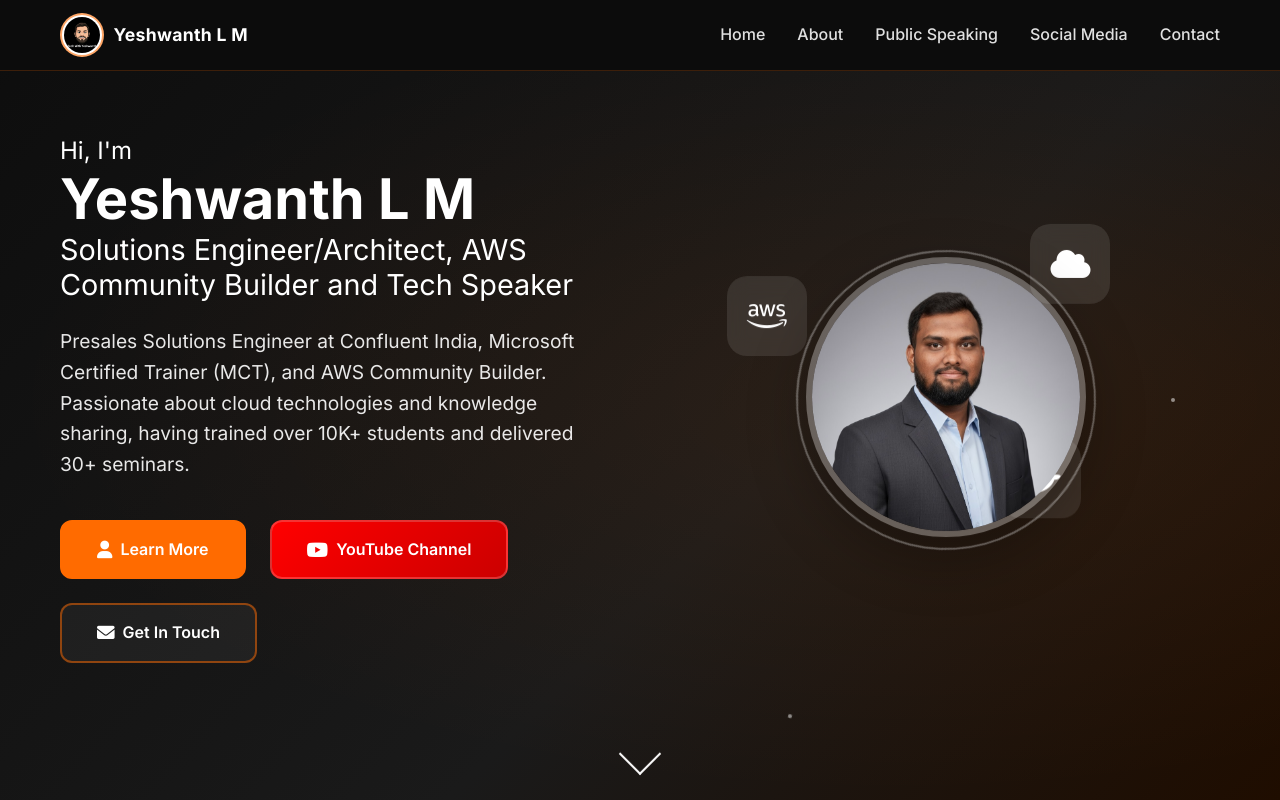
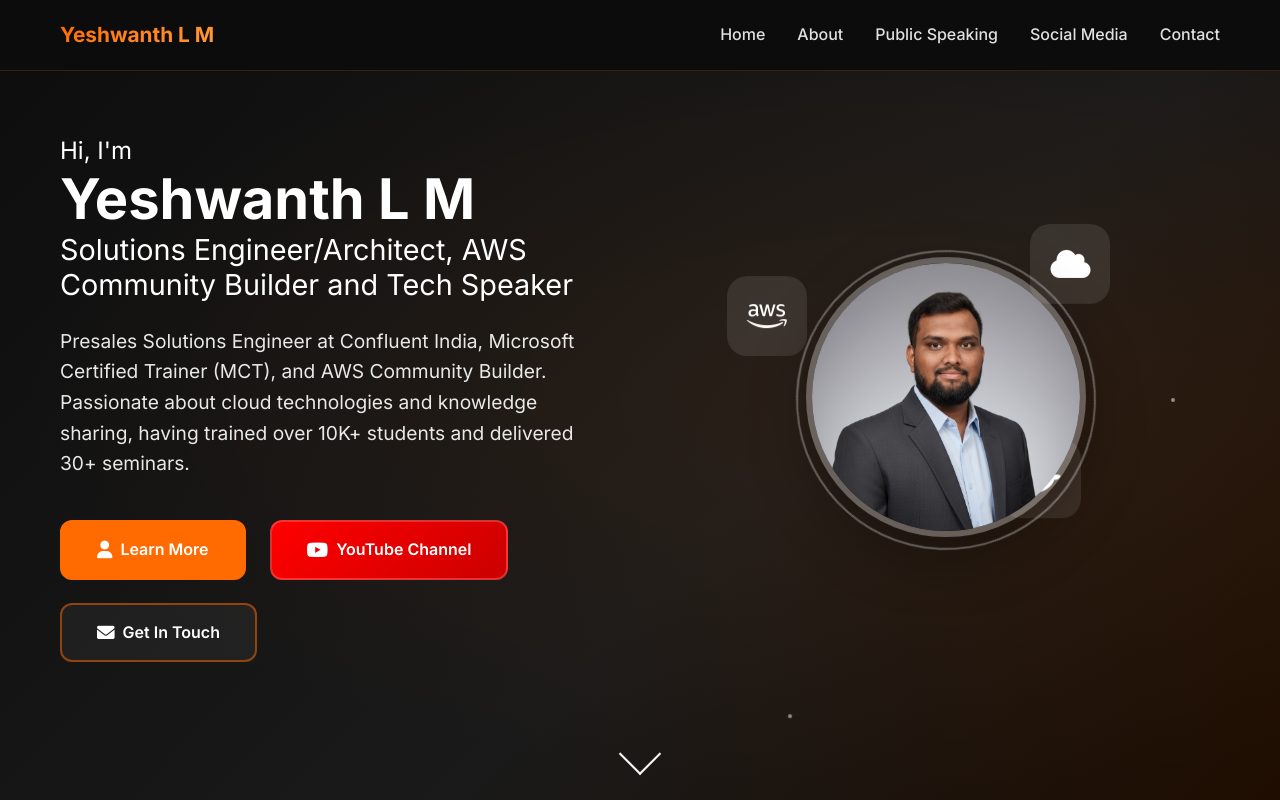
Before and after one commit to yeshwanthlm/yeswanth-site, a website: page src/index.html in a window 1280 px wide. Shown: the top 800 px of the page. Drawn offline with Linux system fonts and the light colour scheme; no server answers.

Commit message:
fix: remove mascot, style logo name with orange gradient

```diff
--- a/src/index.html
+++ b/src/index.html
@@ -15,7 +15,6 @@
     <nav class="navbar" id="navbar">
         <div class="nav-container">
             <div class="nav-logo">
-                <img src="../assets/logos/Tech With Yeshwanth Macot.png" alt="Tech With Yeshwanth" class="logo-mascot">
                 <span class="nav-logo-name">Yeshwanth L M</span>
             </div>
             <ul class="nav-menu" id="nav-menu">
--- a/src/styles.css
+++ b/src/styles.css
@@ -58,21 +58,12 @@ body {
 }
 
 .nav-logo-name {
-    font-size: 1.1rem;
+    font-size: 1.3rem;
     font-weight: 700;
-    color: #fff;
-    letter-spacing: 0.3px;
-}
-
-.logo-mascot {
-    height: 44px;
-    width: 44px;
-    display: block;
-    object-fit: contain;
-    border-radius: 50%;
-    border: 2px solid rgba(255, 107, 0, 0.6);
-    background: #fff;
-    padding: 2px;
+    background: linear-gradient(135deg, #ff6b00 0%, #ff9a3c 100%);
+    -webkit-background-clip: text;
+    -webkit-text-fill-color: transparent;
+    background-clip: text;
 }
 
 .nav-menu {
```
